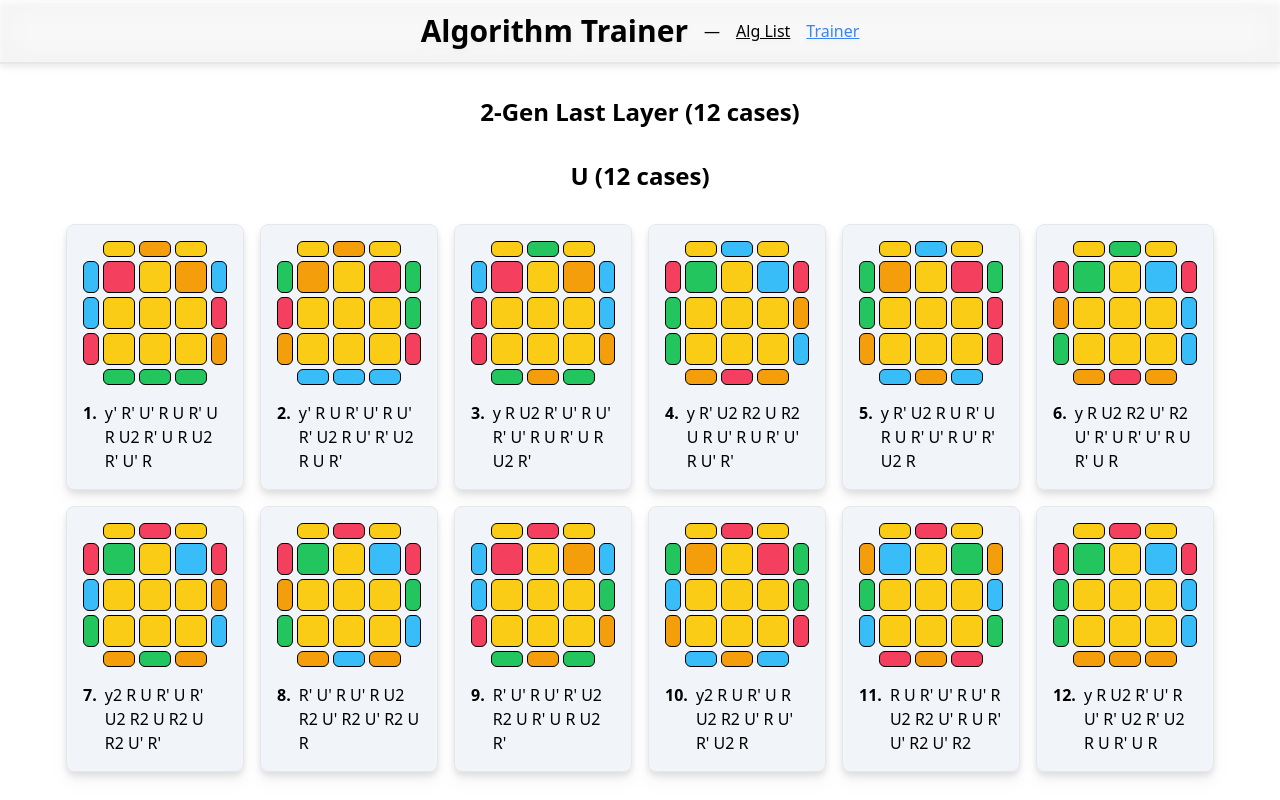
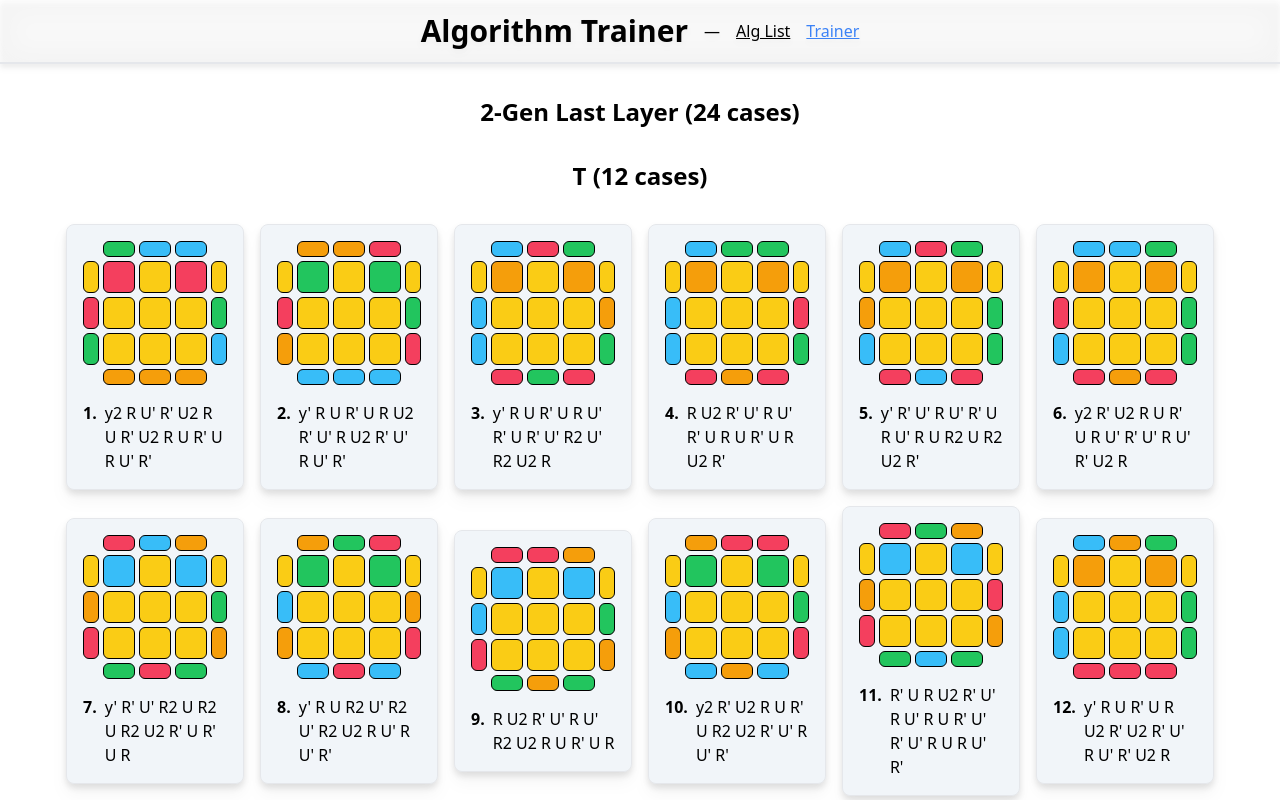
Before and after one commit to KeplerBoyce/alg-trainer, a SvelteKit app in the folder website/: page / in a window 1280 px wide. Built offline with nearby package versions, Linux system fonts and the light colour scheme; what cubejs would draw is missing.

Commit message:
Add 2GLL T cases, bugfixes for multiple subsets

```diff
--- a/website/src/lib/algs.json
+++ b/website/src/lib/algs.json
@@ -1,5 +1,19 @@
 {
   "2-Gen Last Layer": {
+    "T": [
+      "y2 R U' R' U2 R U R' U2 R U R' U R U' R'",
+      "y' R U R' U R U2 R' U' R U2 R' U' R U' R'",
+      "y' R U R' U R U' R' U R' U' R2 U' R2 U2 R",
+      " R U2 R' U' R U' R' U R U R' U R U2 R'",
+      " y' R' U' R U' R' U R U' R U R2 U R2 U2 R'",
+      " y2 R' U2 R U R' U R U' R' U' R U' R' U2 R",
+      "y' R' U' R2 U R2 U R2 U2 R' U R' U R",
+      "y' R U R2 U' R2 U' R2 U2 R U' R U' R'",
+      "R U2 R' U' R U' R2 U2 R U R' U R",
+      "y2 R' U2 R U R' U R2 U2 R' U' R U' R'",
+      "R' U R U2 R' U' R U' R U R' U' R' U' R U R U' R'",
+      "y' R U R' U R U2 R' U2 R' U' R U' R' U2 R"
+    ],
     "U": [
       "y' R' U' R U R' U R U2 R' U R U2 R' U' R",
       "y' R U R' U' R U' R' U2 R U' R' U2 R U R'",
--- a/website/src/lib/components/AlgSelector.svelte
+++ b/website/src/lib/components/AlgSelector.svelte
@@ -38,7 +38,6 @@
       let allSelected = true;
       Object.values(subsets).forEach(subset => {
         subset.forEach(a => {
-          console.log(a);
           if (!selected[a]) {
             allSelected = false;
             return;
@@ -69,7 +68,6 @@
       Object.entries(subsets).forEach(([subset, algs]) => {
         let allSelected = true;
         algs.forEach(a => {
-          console.log(a);
           if (!selected[a]) {
             allSelected = false;
             return;
@@ -82,9 +80,9 @@
   });
 </script>
 
-<div class="flex flex-col w-1/3 max-w-2xl">
+<div class="flex flex-col w-1/3 max-w-2xl gap-2">
   {#each Object.entries(ALGS) as [set, subsets]}
-    <div class="flex mb-2 items-center gap-4">
+    <div class="flex items-center gap-4">
       <button
         onclick={() => {
           if (setsMinimized[set]) {
@@ -144,7 +142,7 @@
 
     {#if !setsMinimized[set]}
       {#each Object.entries(subsets) as [subset, algs]}
-        <div class="flex mb-2 items-center gap-4 pl-4">
+        <div class="flex items-center gap-4 pl-4">
           <button
             onclick={() => {
               if (subsetsMinimized[set]?.[subset]) {
@@ -177,18 +175,14 @@
               // If all are selected, deselect all, otherwise select all
               if (subsetsAllSelected[set][subset]) {
                 const newSelected = {...selected};
-                Object.values(subsets).forEach(subset => {
-                  subset.forEach(a => {
-                    newSelected[a] = false;
-                  });
+                algs.forEach(a => {
+                  newSelected[a] = false;
                 });
                 setSelected(newSelected);
               } else {
                 const newSelected = {...selected};
-                Object.values(subsets).forEach(subset => {
-                  subset.forEach(a => {
-                    newSelected[a] = true;
-                  });
+                algs.forEach(a => {
+                  newSelected[a] = true;
                 });
                 setSelected(newSelected);
               }
@@ -198,7 +192,7 @@
               : "bg-gray-200 hover:bg-gray-300 active:bg-gray-400"}
             `}
           >
-            {allSelected[set] ? "Deselect All" : "Select All"}
+            {subsetsAllSelected[set][subset] ? "Deselect All" : "Select All"}
           </button>
         </div>
 
--- a/website/src/routes/trainer/+page.svelte
+++ b/website/src/routes/trainer/+page.svelte
@@ -31,6 +31,23 @@
   });
   let algIndex = $state(0);
   let alg = $derived(selectedArr?.[algIndex] ?? "");
+
+  const handleKeydown = (event: KeyboardEvent) => {
+    // Prevent repetition when user is holding down keys
+    if (event.repeat) {
+      return;
+    }
+    if (event.key === ' ') {
+      // Go to next case on spacebar
+      algIndex += 1;
+      algIndex %= selectedArr.length;
+      showSolution = false;
+      event.preventDefault();
+    } else if (event.key === 'Backspace') {
+      // Reveal solution on backspace
+      showSolution = true;
+    }
+  }
 </script>
 
 <div class="w-full h-full flex justify-center gap-12">
@@ -100,3 +117,5 @@
   </div>
   <AlgSelector {selected} {setSelected} />
 </div>
+
+<svelte:window on:keydown={handleKeydown} />
```
